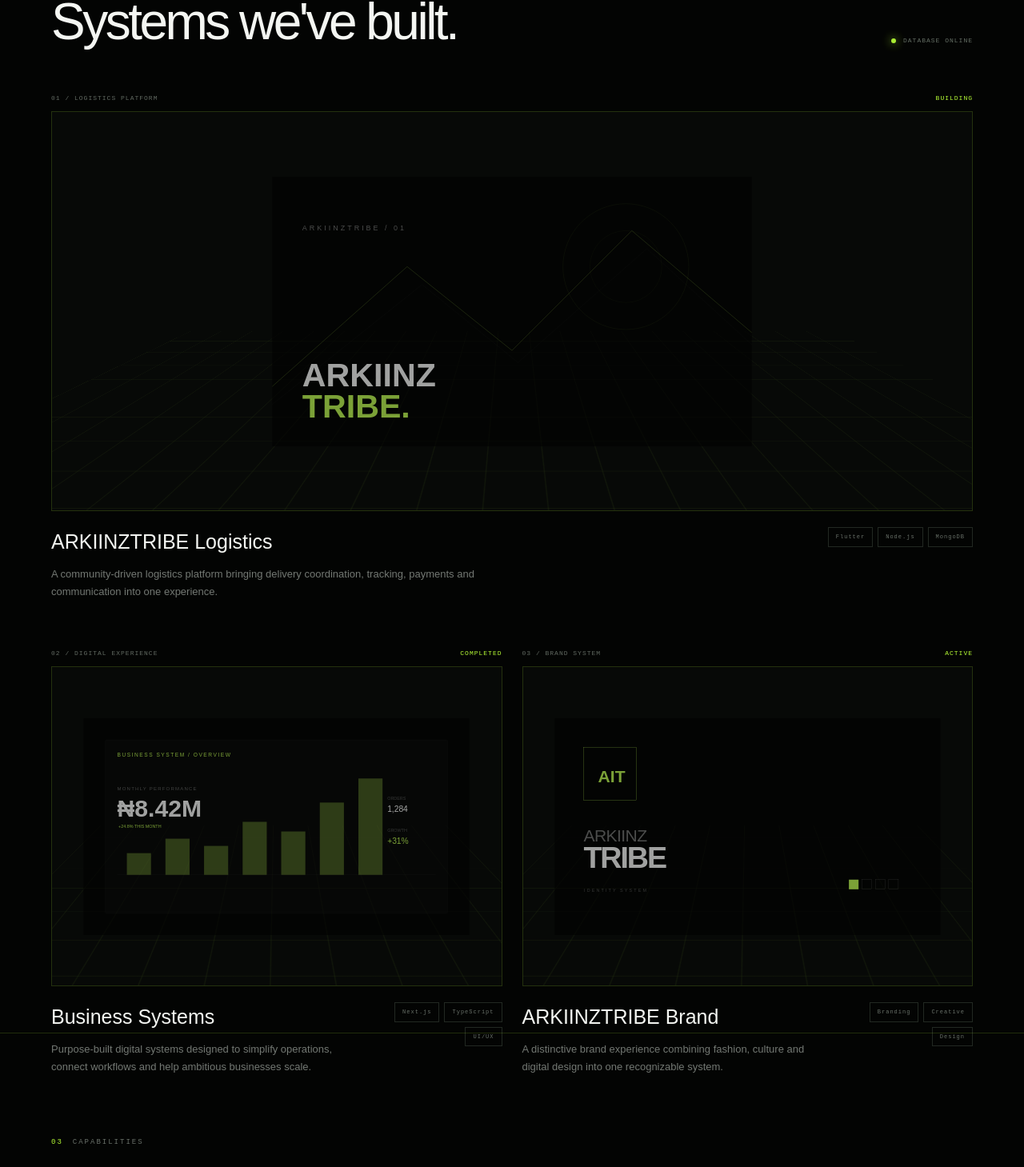
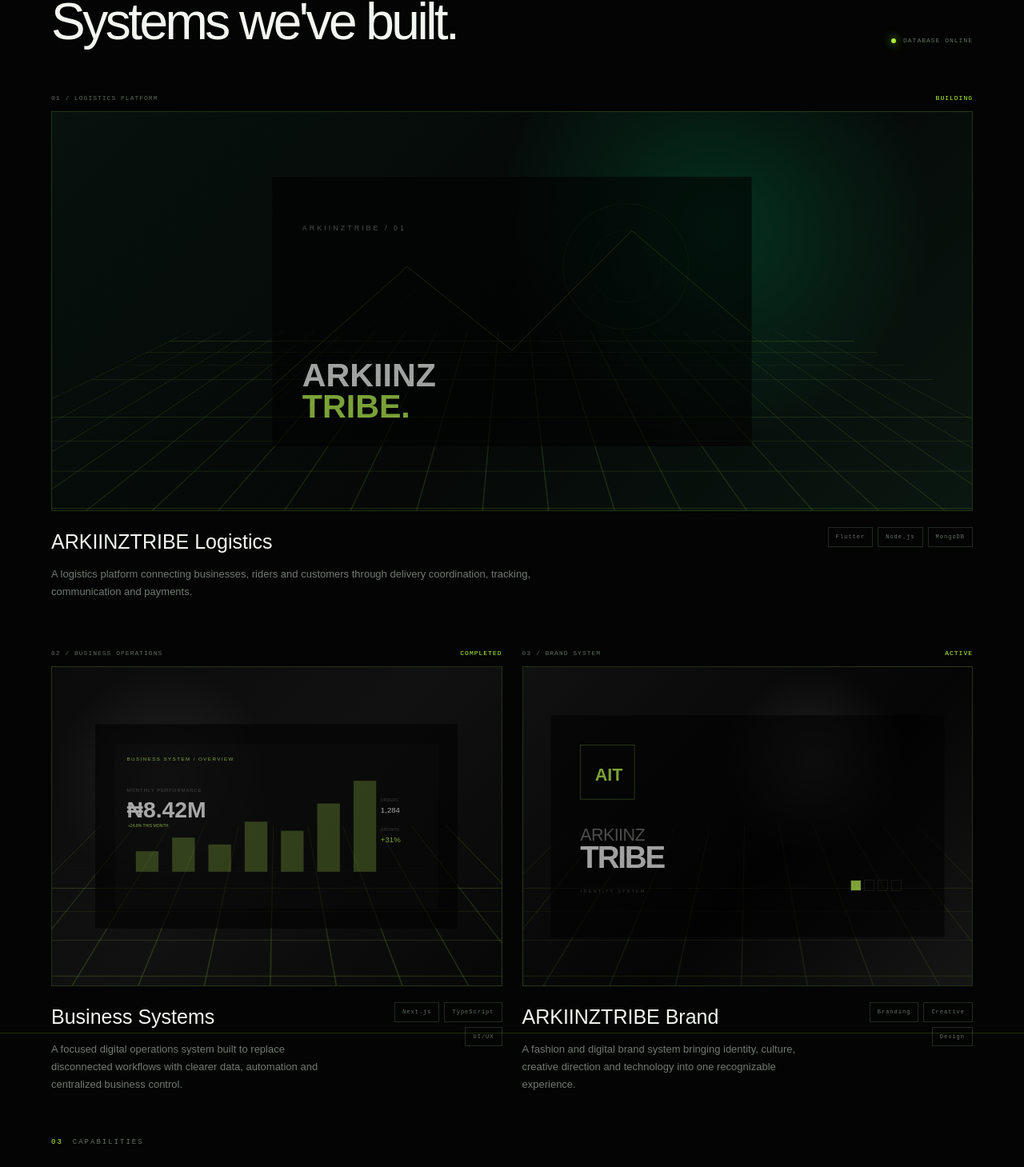
Before and after one commit to Abayomi05/arkiinztribe-portfolio, a Next.js app: page / in a window 1280 px wide. Shown: the part 1615-3074 px from the top of the page at 80% size. Built offline with nearby package versions, Linux system fonts and the light colour scheme; no server answers.

Commit message:
refine project card identities

```diff
--- a/src/app/globals.css
+++ b/src/app/globals.css
@@ -3164,3 +3164,66 @@
   cursor: not-allowed;
   opacity: 0.3;
 }
+
+
+/* ARKIINZTRIBE PROJECT CARD VISUAL IDENTITIES */
+
+/* Logistics — live operational system */
+.system-project.project-1 .system-project-visual {
+  background:
+    radial-gradient(circle at 72% 28%, rgba(0, 255, 153, 0.16), transparent 30%),
+    linear-gradient(135deg, #07110d 0%, #050807 55%, #0a1711 100%);
+}
+
+.system-project.project-1 .project-grid-bg {
+  opacity: 0.55;
+}
+
+/* Business Systems — structured data / operations */
+.system-project.project-2 .system-project-visual {
+  background:
+    radial-gradient(circle at 25% 35%, rgba(255, 255, 255, 0.08), transparent 28%),
+    linear-gradient(135deg, #0b0b0b 0%, #111111 50%, #070707 100%);
+}
+
+.system-project.project-2 .project-grid-bg {
+  opacity: 0.7;
+}
+
+.system-project.project-2 .project-image {
+  transform: scale(0.94);
+}
+
+.system-project.project-2:hover .project-image {
+  transform: scale(0.98);
+}
+
+/* Brand — expressive identity system */
+.system-project.project-3 .system-project-visual {
+  background:
+    radial-gradient(circle at 65% 30%, rgba(255, 255, 255, 0.10), transparent 25%),
+    linear-gradient(135deg, #111111 0%, #050505 58%, #161616 100%);
+}
+
+.system-project.project-3 .project-grid-bg {
+  opacity: 0.35;
+}
+
+.system-project.project-3 .project-image {
+  transform: scale(1.02);
+}
+
+.system-project.project-3:hover .project-image {
+  transform: scale(1.07);
+}
+
+/* Keep project imagery crisp and intentional */
+.system-project .project-image {
+  transition:
+    transform 500ms cubic-bezier(0.22, 1, 0.36, 1),
+    opacity 300ms ease;
+}
+
+.system-project:hover .project-image {
+  opacity: 0.94;
+}
--- a/src/app/page.tsx
+++ b/src/app/page.tsx
@@ -34,7 +34,7 @@
     type: "LOGISTICS PLATFORM",
     title: "ARKIINZTRIBE Logistics",
     description:
-      "A community-driven logistics platform bringing delivery coordination, tracking, payments and communication into one experience.",
+      "A logistics platform connecting businesses, riders and customers through delivery coordination, tracking, communication and payments.",
     tags: ["Flutter", "Node.js", "MongoDB"],
     href: "/work/arkiinztribe-logistics",
     image: "/projects/arkiinztribe.svg",
@@ -42,10 +42,10 @@
   },
   {
     id: "02",
-    type: "DIGITAL EXPERIENCE",
+    type: "BUSINESS OPERATIONS",
     title: "Business Systems",
     description:
-      "Purpose-built digital systems designed to simplify operations, connect workflows and help ambitious businesses scale.",
+      "A focused digital operations system built to replace disconnected workflows with clearer data, automation and centralized business control.",
     tags: ["Next.js", "TypeScript", "UI/UX"],
     href: "/work/business-systems",
     image: "/projects/business-systems.svg",
@@ -56,7 +56,7 @@
     type: "BRAND SYSTEM",
     title: "ARKIINZTRIBE Brand",
     description:
-      "A distinctive brand experience combining fashion, culture and digital design into one recognizable system.",
+      "A fashion and digital brand system bringing identity, culture, creative direction and technology into one recognizable experience.",
     tags: ["Branding", "Creative", "Design"],
     href: "/work/arkiinztribe",
     image: "/projects/arkiinztribe-brand.svg",
```
